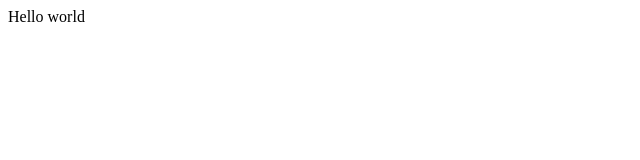
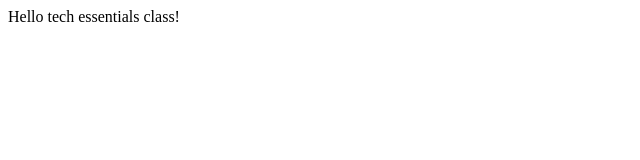
Before and after one commit to mton6/Green, a plain HTML site: page index.html in a window 1280 px wide. Shown: the whole page, without its empty margins (0-640 px from the left). Drawn offline with Linux system fonts and the light colour scheme.

Commit message:
Changes to the body

```diff
--- a/index.html
+++ b/index.html
@@ -9,7 +9,7 @@
 </head>
 
 <body>
-  Hello world
+  Hello tech essentials class!
   <script src="script.js"></script>
 
   <!--
```
